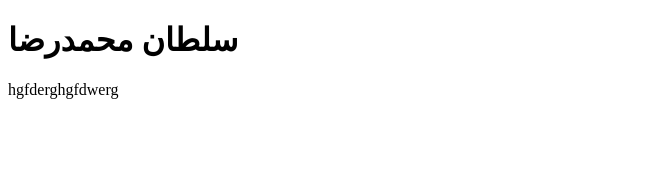
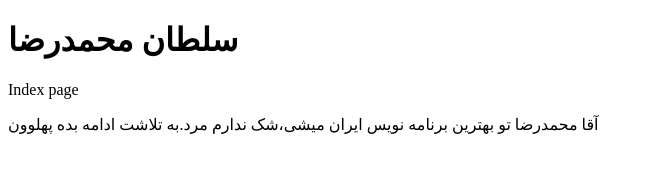
Before and after one commit to MohamadRezaaaaa/Project, a plain HTML site: page index.html in a window 1280 px wide. Shown: the whole page, without its empty margins (0-652 px from the left). Drawn offline with Linux system fonts and the light colour scheme.

Commit message:
change project

```diff
--- a/css/style.css
+++ b/css/style.css
@@ -0,0 +1,5 @@
+body{
+background: red;
+margin: 100px;
+
+}
--- a/index.html
+++ b/index.html
@@ -6,6 +6,7 @@
   </head>
   <body>
 <h1>سلطان محمدرضا</h1>
-<p>hgfderghgfdwerg</p>
+<p>Index page</p>
+<p>آقا محمدرضا تو بهترین برنامه نویس ایران میشی،شک ندارم مرد.به تلاشت ادامه بده پهلوون</p>
   </body>
 </html>
```
Also changed, not shown: css/main.css (added).
